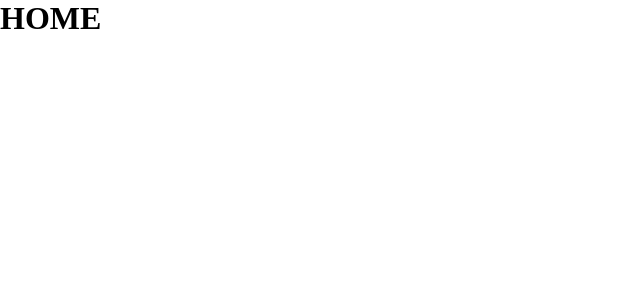
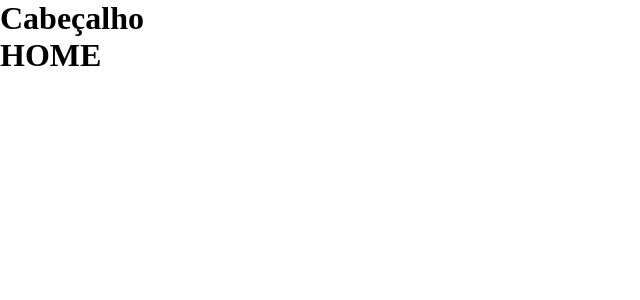
Before and after one commit to diegoflausino45/blog-pessoal, a React (Vite) app: page / in a window 1280 px wide. Shown: the top 300 px of the page, without its empty margins (0-640 px from the left). Built offline with nearby package versions, Linux system fonts and the light colour scheme.

Commit message:
Commit create component header

```diff
--- /dev/null
+++ b/src/Components/Header/Header.jsx
@@ -0,0 +1,10 @@
+function Header(){
+    return(
+        <>
+            <h1>Cabeçalho</h1>
+        </>
+    )
+}
+
+
+export default Header
--- a/src/routes.jsx
+++ b/src/routes.jsx
@@ -1,4 +1,6 @@
 import { BrowserRouter, Routes, Route } from "react-router-dom";
+
+import Header from "./Components/Header/Header";
 
 import Home from "./Pages/Home/home";
 
@@ -6,6 +8,7 @@
 function RouterApp(){
     return(
         <BrowserRouter>
+        <Header/>
             <Routes>
                 <Route path="/" element={<Home/>}/>
             </Routes>
```
